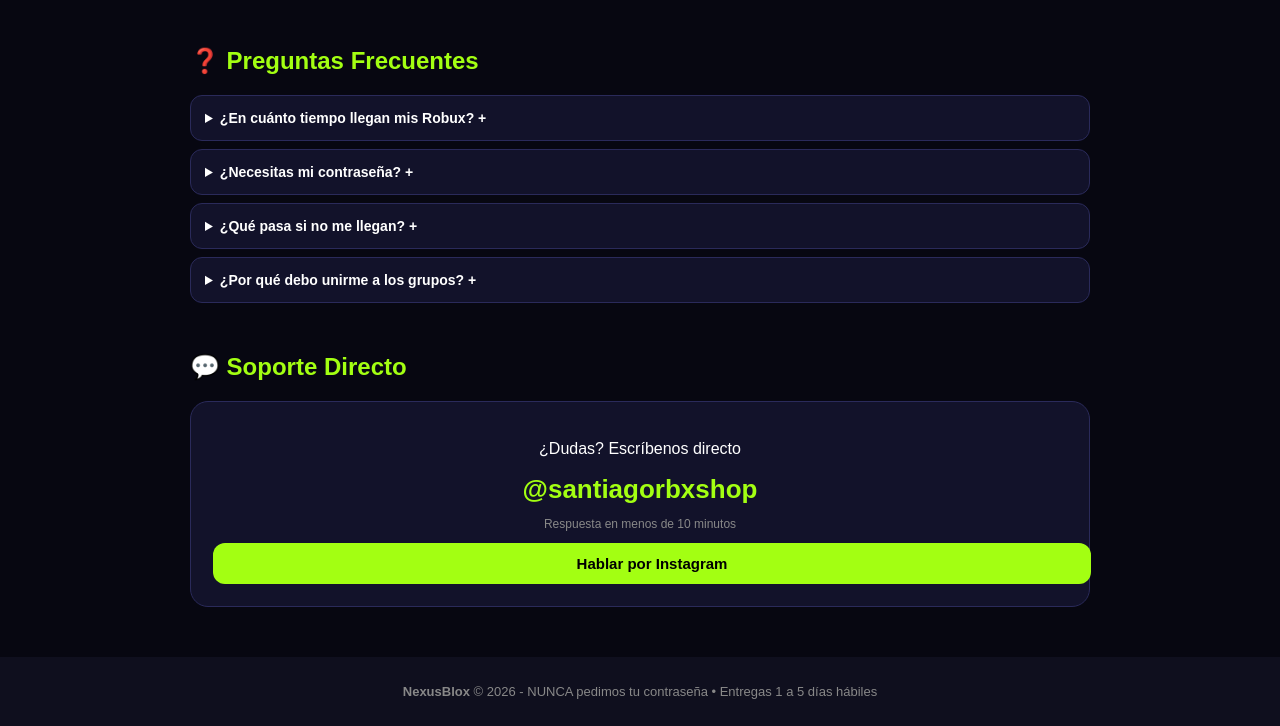
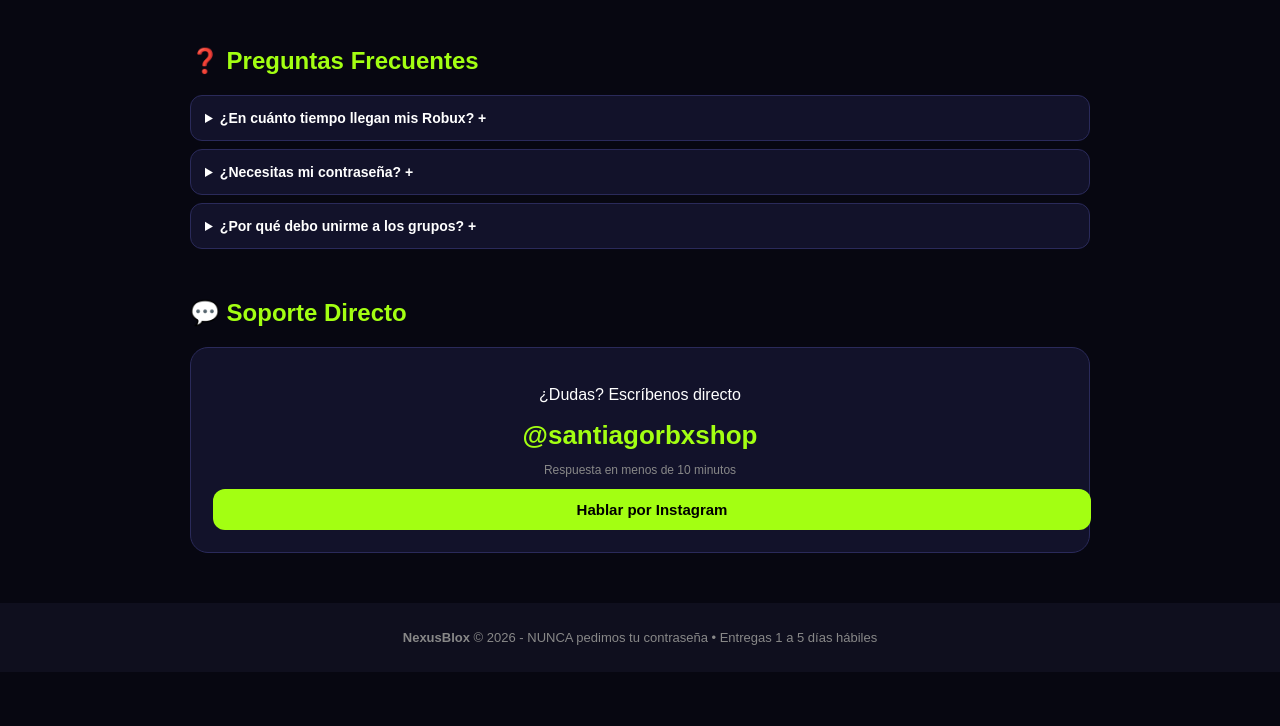
Before and after one commit to nexusblox-blip/NexusBlox, a plain HTML site: page index.html in a window 1280 px wide. Shown: the part 1685-2411 px from the top of the page. After the commit the page ends 2357 px from the top, so only its background shows below. Drawn offline with Linux system fonts and the light colour scheme.

Commit message:
index.html

```diff
--- a/index.html
+++ b/index.html
@@ -76,7 +76,6 @@ header{display:flex;justify-content:space-between;align-items:center;padding:12p
 <h2 style="color:#a3ff12">❓ Preguntas Frecuentes</h2>
 <details style="background:#12122a;border:1px solid #2a2a5a;border-radius:12px;padding:14px;margin:8px 0"><summary style="font-weight:900;font-size:14px;cursor:pointer">¿En cuánto tiempo llegan mis Robux? +</summary><p style="color:#aaa;font-size:13px;margin-top:8px">Entrega de 1 a 5 días hábiles por alta demanda. Te avisamos por IG cuando estén listos.</p></details>
 <details style="background:#12122a;border:1px solid #2a2a5a;border-radius:12px;padding:14px;margin:8px 0"><summary style="font-weight:900;font-size:14px;cursor:pointer">¿Necesitas mi contraseña? +</summary><p style="color:#aaa;font-size:13px;margin-top:8px">NUNCA te pedimos contraseña. Solo tu Username de Roblox.</p></details>
-<details style="background:#12122a;border:1px solid #2a2a5a;border-radius:12px;padding:14px;margin:8px 0"><summary style="font-weight:900;font-size:14px;cursor:pointer">¿Qué pasa si no me llegan? +</summary><p style="color:#aaa;font-size:13px;margin-top:8px">100% reembolso garantizado si no te llegan en 5 días. Somos tienda verificada.</p></details>
 <details style="background:#12122a;border:1px solid #2a2a5a;border-radius:12px;padding:14px;margin:8px 0"><summary style="font-weight:900;font-size:14px;cursor:pointer">¿Por qué debo unirme a los grupos? +</summary><p style="color:#aaa;font-size:13px;margin-top:8px">Por reglas de Roblox, solo podemos pagar Robux a miembros de nuestros grupos. Es 100% seguro.</p></details>
 </div>
 
```
